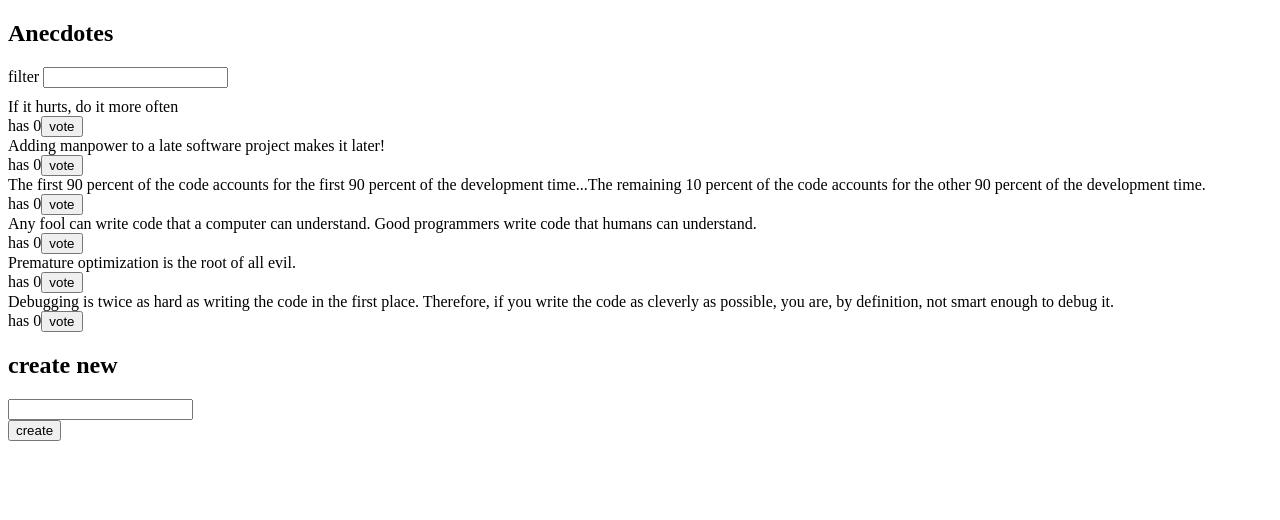
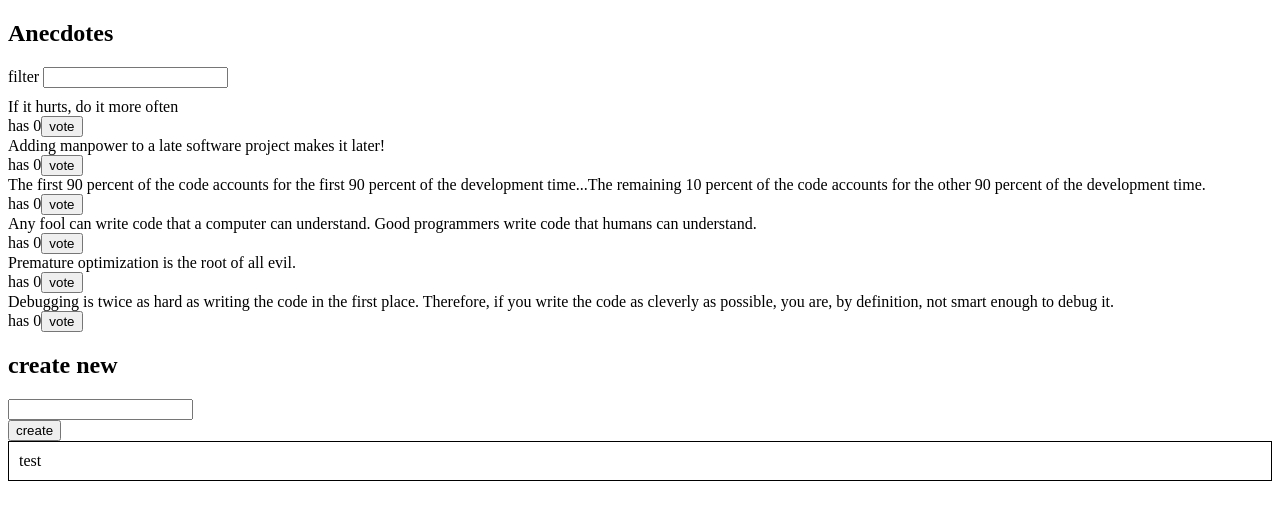
Before and after one commit to JoelFaldin/Full-Stack-Open2024, a React (Vite) app in the folder part6/redux-anecdotes/: page / in a window 1280 px wide. Shown: the top 520 px of the page. Built offline with nearby package versions, Linux system fonts and the light colour scheme.

Commit message:
feat: setting up notification, 6.12

```diff
--- a/part6/redux-anecdotes/src/App.jsx
+++ b/part6/redux-anecdotes/src/App.jsx
@@ -1,6 +1,7 @@
 import AnecdoteForm from './components/AnecdoteForm'
 import AnecdoteList from './components/AnecdoteList'
 import Filter from './components/Filter'
+import Notification from './components/Notification'
 
 const App = () => {
   return (
@@ -9,6 +10,7 @@
       <Filter />
       <AnecdoteList  />
       <AnecdoteForm />
+      <Notification />
     </div>
   )
 }
--- a/part6/redux-anecdotes/src/components/Notification.js
+++ b/part6/redux-anecdotes/src/components/Notification.jsx
@@ -1,4 +1,9 @@
+import { useSelector } from 'react-redux'
+
 const Notification = () => {
+  const notification = useSelector(state => state.notification)
+  console.log(notification)
+
   const style = {
     border: 'solid',
     padding: 10,
@@ -6,7 +11,7 @@
   }
   return (
     <div style={style}>
-      render here notification...
+      {notification}
     </div>
   )
 }
--- /dev/null
+++ b/part6/redux-anecdotes/src/reducers/notificationReducer.js
@@ -0,0 +1,16 @@
+import { createSlice } from "@reduxjs/toolkit";
+
+const initialState = 'test'
+
+const notificationSlice = createSlice({
+    name: 'notification',
+    initialState,
+    reducers: {
+        notifReducer(state, action) {
+            return action.payload
+        }
+    }
+})
+
+export const { notifReducer } = notificationSlice.actions
+export default notificationSlice.reducer
--- a/part6/redux-anecdotes/store.js
+++ b/part6/redux-anecdotes/store.js
@@ -2,11 +2,13 @@
 
 import anecdoteReducer from "./src/reducers/anecdoteReducer"
 import filterReducer from './src/reducers/filterReducer'
+import notificationReducer from "./src/reducers/notificationReducer"
 
 export const store = configureStore({
     reducer: {
         anecdotes: anecdoteReducer,
-        filter: filterReducer
+        filter: filterReducer,
+        notification: notificationReducer
     }
 })
 
```
